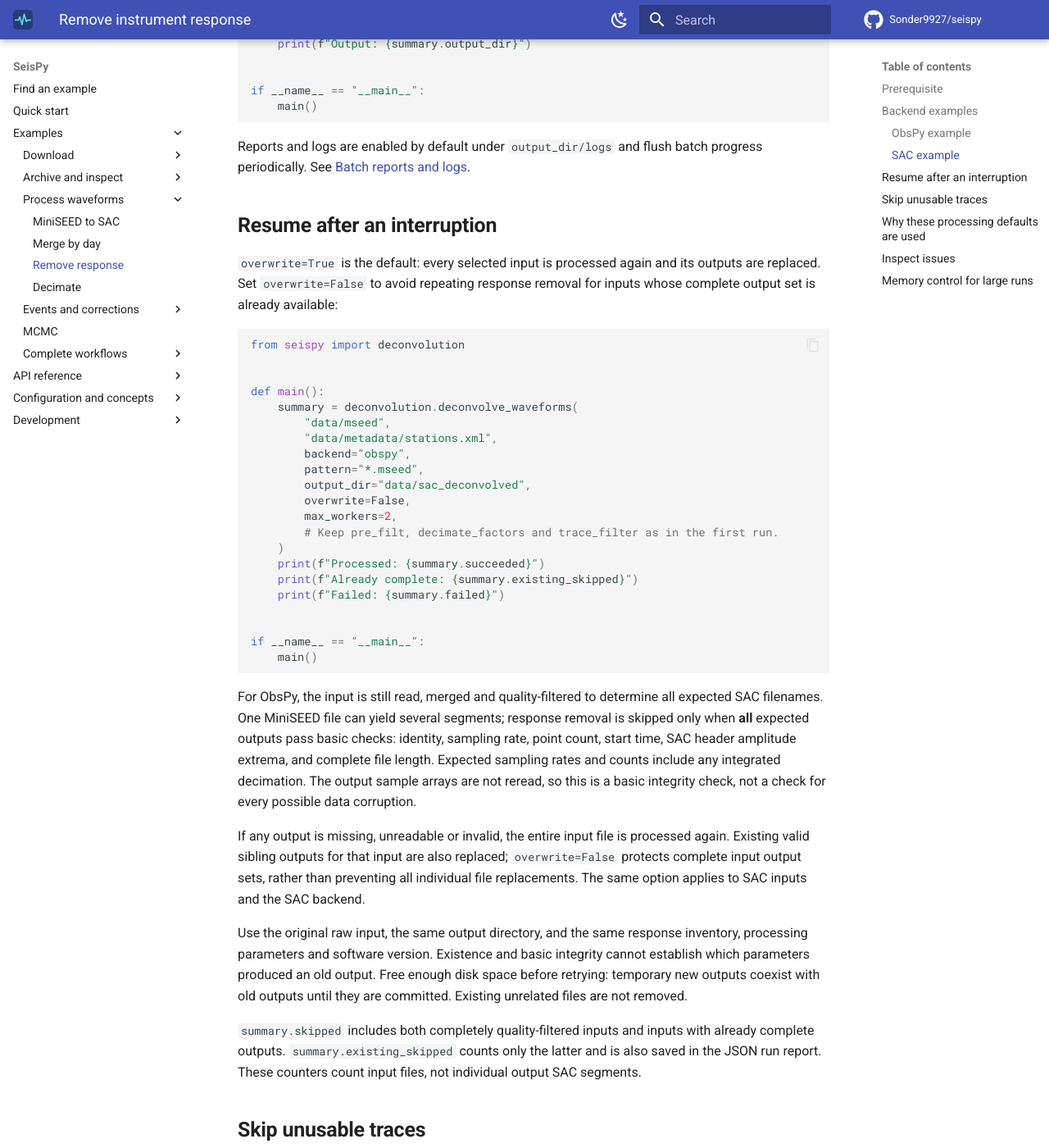
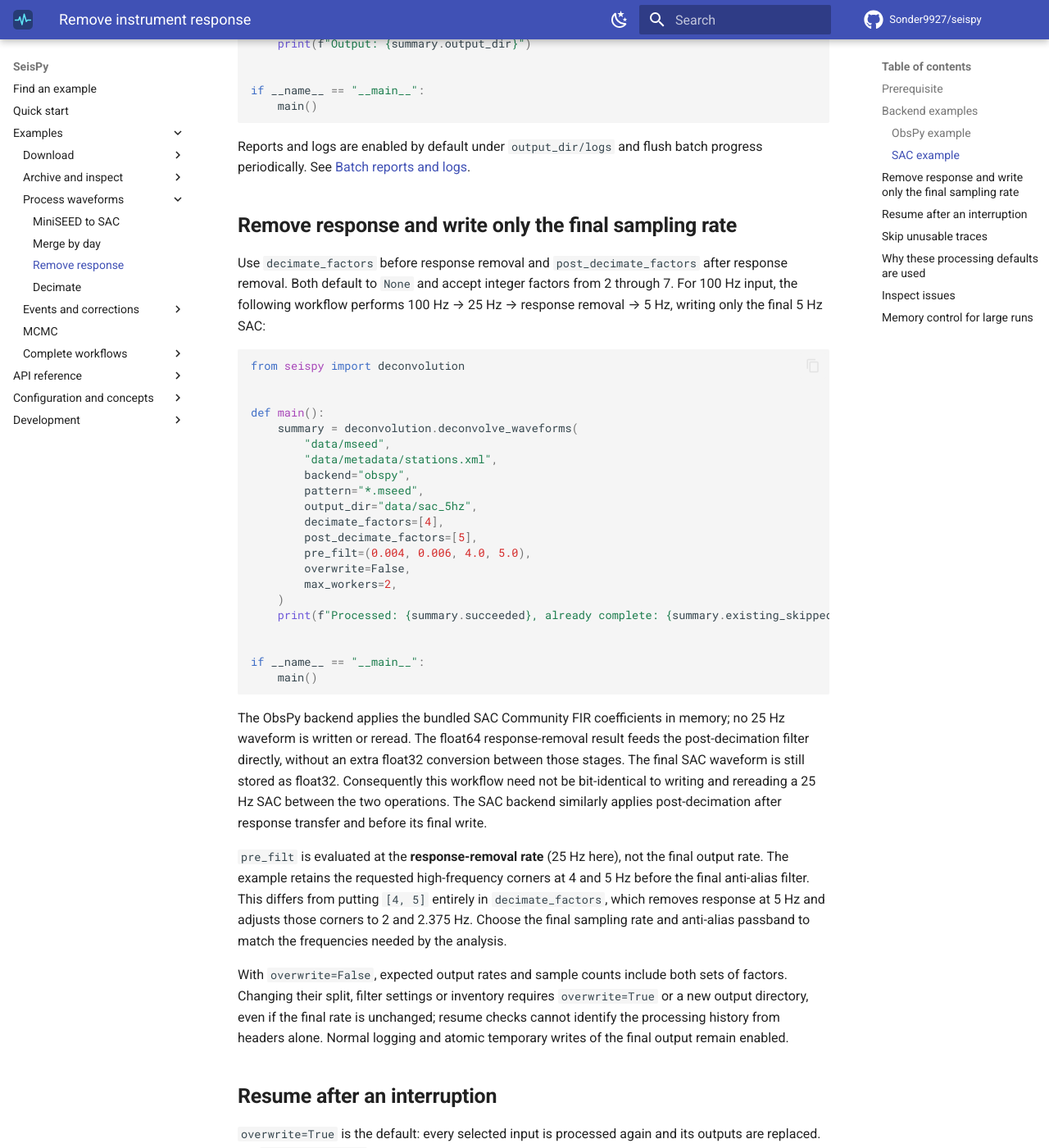
Before and after one commit to Sonder9927/seispy, an MkDocs documentation site: the page built from docs/recipes/remove-response.md, in a window 1280 px wide and 1400 px high, scrolled down 1899 px. Shown: the whole window at 82% size. Built offline with MkDocs 1.6.1 and Material for MkDocs 9.7.7, drawn with Linux system fonts in a browser that asks for light colours; comment, search, counter and statistics services are not loaded; some of the changed text lies outside the part shown.

Commit message:
Add post-response decimation and simplify event output paths

````diff
--- a/docs/recipes/remove-response.md
+++ b/docs/recipes/remove-response.md
@@ -101,6 +101,58 @@ if __name__ == "__main__":
 Reports and logs are enabled by default under `output_dir/logs` and flush batch
 progress periodically. See [Batch reports and logs](batch-reports.md).
 
+## Remove response and write only the final sampling rate
+
+Use `decimate_factors` before response removal and `post_decimate_factors`
+after response removal. Both default to `None` and accept integer factors
+from 2 through 7. For 100 Hz input, the following workflow performs
+100 Hz → 25 Hz → response removal → 5 Hz, writing only the final 5 Hz SAC:
+
+```python
+from seispy import deconvolution
+
+
+def main():
+    summary = deconvolution.deconvolve_waveforms(
+        "data/mseed",
+        "data/metadata/stations.xml",
+        backend="obspy",
+        pattern="*.mseed",
+        output_dir="data/sac_5hz",
+        decimate_factors=[4],
+        post_decimate_factors=[5],
+        pre_filt=(0.004, 0.006, 4.0, 5.0),
+        overwrite=False,
+        max_workers=2,
+    )
+    print(f"Processed: {summary.succeeded}, already complete: {summary.existing_skipped}")
+
+
+if __name__ == "__main__":
+    main()
+```
+
+The ObsPy backend applies the bundled SAC Community FIR coefficients in memory;
+no 25 Hz waveform is written or reread. The float64 response-removal result
+feeds the post-decimation filter directly, without an extra float32 conversion
+between those stages. The final SAC waveform is still stored as float32.
+Consequently this workflow need not be bit-identical to writing and rereading
+a 25 Hz SAC between the two operations. The SAC backend similarly applies
+post-decimation after response transfer and before its final write.
+
+`pre_filt` is evaluated at the **response-removal rate** (25 Hz here), not the
+final output rate. The example retains the requested high-frequency corners
+at 4 and 5 Hz before the final anti-alias filter. This differs from putting
+`[4, 5]` entirely in `decimate_factors`, which removes response at 5 Hz and
+adjusts those corners to 2 and 2.375 Hz. Choose the final sampling rate and
+anti-alias passband to match the frequencies needed by the analysis.
+
+With `overwrite=False`, expected output rates and sample counts include both
+sets of factors. Changing their split, filter settings or inventory requires
+`overwrite=True` or a new output directory, even if the final rate is unchanged;
+resume checks cannot identify the processing history from headers alone.
+Normal logging and atomic temporary writes of the final output remain enabled.
+
 ## Resume after an interruption
 
 `overwrite=True` is the default: every selected input is processed again and
@@ -120,7 +172,7 @@ def main():
         output_dir="data/sac_deconvolved",
         overwrite=False,
         max_workers=2,
-        # Keep pre_filt, decimate_factors and trace_filter as in the first run.
+        # Keep both factor sets, pre_filt and trace_filter as in the first run.
     )
     print(f"Processed: {summary.succeeded}")
     print(f"Already complete: {summary.existing_skipped}")
@@ -136,7 +188,7 @@ all expected SAC filenames. One MiniSEED file can yield several segments;
 response removal is skipped only when **all** expected outputs pass basic
 checks: identity, sampling rate, point count, start time, SAC header amplitude
 extrema, and complete file length. Expected sampling rates and counts include
-any integrated decimation. The output sample arrays are not reread, so this
+both pre-response and post-response decimation. The output sample arrays are not reread, so this
 is a basic integrity check, not a check for every possible data corruption.
 
 If any output is missing, unreadable or invalid, the entire input file is
@@ -185,10 +237,10 @@ part of this workflow, pass `decimate_factors=[5, 5, 4]`, for example, to change
 100 Hz data to 1 Hz. Each factor must be an integer from 2 through 7. SeisPy
 removes the mean and trend, tapers the trace, then applies the SAC-compatible
 anti-alias filter at each decimation stage before removing the instrument
-response. The final Nyquist frequency must remain above the second `pre_filt`
-corner; otherwise that file fails with a clear error. Upper `pre_filt` corners
-are reduced when needed to finish the frequency taper below the final Nyquist
-frequency.
+response. The Nyquist frequency at response removal must remain above the
+second `pre_filt` corner; otherwise that file fails with a clear error. Upper
+`pre_filt` corners are reduced when needed to finish the frequency taper below
+the response-removal Nyquist frequency.
 
 The ObsPy backend also accepts MiniSEED by selecting it with, for example,
 `pattern="*.mseed"`. Output is always SAC: a single trace keeps the input stem
@@ -227,8 +279,9 @@ workflow:
 !!! warning "Nyquist adjustment during integrated decimation"
 
     When `decimate_factors` is set, SeisPy evaluates `pre_filt` against the
-    final sampling rate before removing the response. If the requested fourth
-    corner reaches or exceeds the final Nyquist frequency, the third and fourth
+    response-removal sampling rate, after pre-decimation but before any
+    post-decimation. If the requested fourth
+    corner reaches or exceeds the response-removal Nyquist frequency, the third and fourth
     corners automatically fall back to at most `0.80 × Nyquist` and
     `0.95 × Nyquist`. This keeps the frequency taper valid, but narrows the
     usable high-frequency band. If the second corner reaches or exceeds the
````
Also changed, not shown: docs/api/deconvolution.md (+10 -1 lines), docs/design/event-cutting.md (+6 -5 lines), docs/recipes/cut-events.md (+12 -11 lines), 6 other files.
